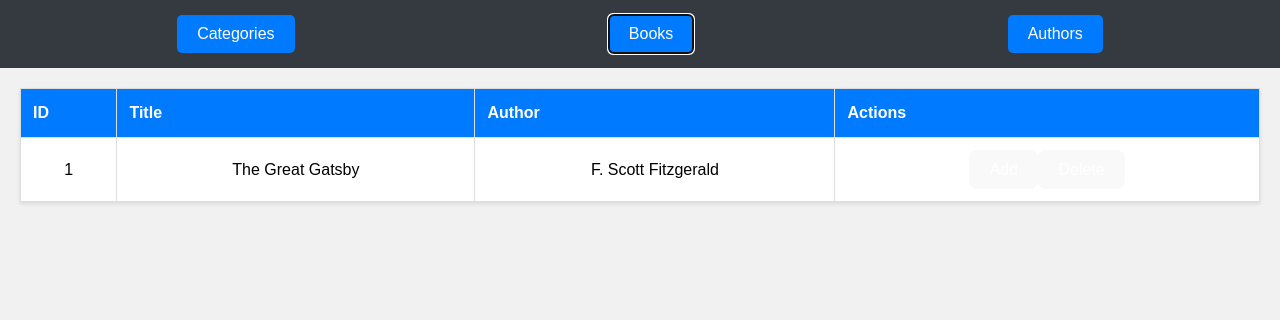
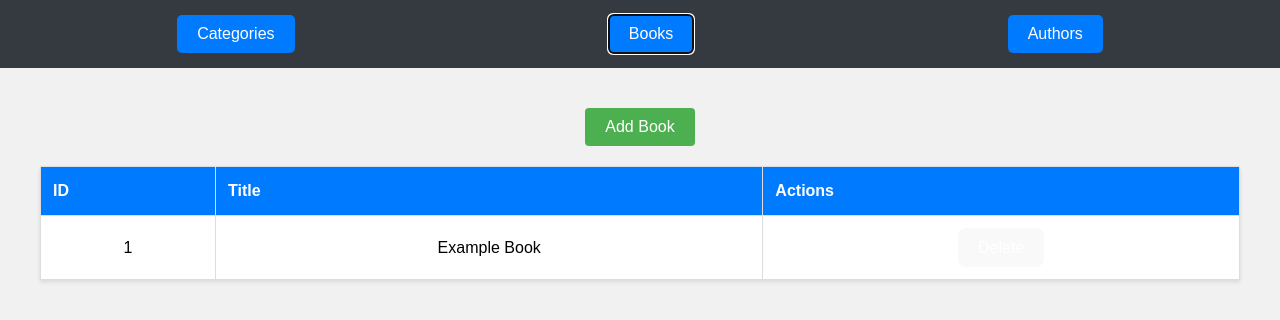
Before and after one commit to Mahmoud-Wafi/Library-System, a React (Vite) app in the folder frontend/: page /admin-dashboard in a window 1280 px wide. Both pictures are taken after a click on the button "Books". Shown: the top 320 px of the page. Built offline with nearby package versions, Linux system fonts and the light colour scheme.

Commit message:
Add book and author with its css

```diff
--- /dev/null
+++ b/frontend/src/components/Admin/Author.css
@@ -0,0 +1,124 @@
+/* General Styles */
+body {
+    font-family: Arial, sans-serif;
+    background-color: #f4f4f4;
+    margin: 0;
+    padding: 0;
+  }
+
+  /* Container Styles */
+  .container {
+    position: relative;
+    padding: 20px;
+  }
+
+  /* Card Styles */
+  .card {
+    position: fixed;
+    top: 50%;
+    left: 50%;
+    transform: translate(-50%, -50%);
+    background-color: #fff;
+    border-radius: 12px;
+    box-shadow: 0 4px 8px rgba(0, 0, 0, 0.1);
+    padding: 20px;
+    width: 300px;
+    z-index: 1000; /* Ensures the card is on top of other content */
+    text-align: center; /* Centers text and button inside the card */
+  }
+
+  /* Close Button Styles */
+  .card .close-button {
+    position: absolute;
+    top: 10px;
+    right: 10px;
+    border: none;
+    background: transparent;
+    font-size: 1.5em;
+    cursor: pointer;
+    color: #333;
+  }
+
+  /* Add Form Styles */
+  .add-form {
+    display: none; /* Hidden by default, shown when needed */
+  }
+
+  .add-form.active {
+    display: block;
+  }
+
+  .add-form h2 {
+    margin: 0 0 10px;
+    color: #333;
+  }
+
+  label {
+    display: block;
+    margin-bottom: 10px;
+    text-align: center; /* Center label text */
+  }
+
+  input {
+    width: calc(100% - 16px); /* Adjust width to account for padding */
+    height: 20px; /* Set height to be smaller, similar to an input field */
+    padding: 8px;
+    border: 1px solid #ccc; /* Simple border */
+    border-radius: 4px;
+    margin-bottom: 10px; /* Add margin below input */
+    background-color: #fff; /* White background */
+    color: #333; /* Text color */
+    font-family: Arial, sans-serif; /* Consistent font */
+  }
+
+  button[type="button"], button[type="submit"] {
+    background-color: #4CAF50;
+    color: #fff;
+    padding: 8px 12px;
+    border: none;
+    border-radius: 4px;
+    cursor: pointer;
+    transition: background-color 0.3s;
+  }
+
+  button[type="button"]:hover, button[type="submit"]:hover {
+    background-color: #45a049;
+  }
+
+  /* Table Styles */
+  table {
+    width: 100%;
+    border-collapse: collapse;
+  }
+
+  th, td {
+    border: 1px solid #ddd;
+    padding: 8px;
+    text-align: left;
+  }
+
+  th {
+    background-color: #f4f4f4;
+    color: #333; /* Header text color */
+  }
+
+  td {
+    color: #000; /* Data text color */
+  }
+
+  /* Add Button Styles */
+  .add-button {
+    background-color: #4CAF50;
+    color: #fff;
+    padding: 10px 20px;
+    border: none;
+    border-radius: 4px;
+    cursor: pointer;
+    transition: background-color 0.3s;
+    display: block;
+    margin: 0 auto 20px; /* Center the button and add space below */
+  }
+
+  .add-button:hover {
+    background-color: #45a049;
+  }
--- a/frontend/src/components/Admin/Authors.tsx
+++ b/frontend/src/components/Admin/Authors.tsx
@@ -1,15 +1,53 @@
-import React from 'react';
+import React, { useState } from 'react';
+import './Author.css';
 
-const Authors: React.FC = () => {
-  const handleEdit = (id: number) => {
-    // Logic for editing the author
+interface Author {
+  id: number;
+  name: string;
+}
+
+const Author: React.FC = () => {
+  const [authors, setAuthors] = useState<Author[]>([
+    { id: 1, name: 'John Doe' }
+  ]);
+  const [showAddForm, setShowAddForm] = useState<boolean>(false);
+  const [newAuthorName, setNewAuthorName] = useState<string>('');
+
+  const handleDelete = (id: number): void => {
+    setAuthors(authors.filter(author => author.id !== id));
   };
 
-  const handleDelete = (id: number) => {
-    // Logic for deleting the author
+  const handleAddButtonClick = (): void => {
+    setShowAddForm(true);
+  };
+
+  const handleAddAuthor = (): void => {
+    if (newAuthorName.trim() === '') {
+      alert('Author name cannot be empty.');
+      return;
+    }
+
+    const newId = authors.length > 0 ? authors[authors.length - 1].id + 1 : 1;
+    const newAuthor: Author = { id: newId, name: newAuthorName };
+
+    setAuthors([...authors, newAuthor]);
+    setNewAuthorName('');
+    setShowAddForm(false);
+  };
+
+  const handleChange = (e: React.ChangeEvent<HTMLInputElement>): void => {
+    setNewAuthorName(e.target.value);
+  };
+
+  const handleCloseForm = (): void => {
+    setShowAddForm(false);
+    setNewAuthorName('');
   };
 
   return (
+    <div className="container">
+      <button onClick={handleAddButtonClick} className="add-button">Add Author</button>
+
       <table>
         <thead>
           <tr>
@@ -19,18 +57,37 @@ const Authors: React.FC = () => {
           </tr>
         </thead>
         <tbody>
-        <tr>
-          <td>1</td>
-          <td>J.K. Rowling</td>
+          {authors.map(author => (
+            <tr key={author.id}>
+              <td>{author.id}</td>
+              <td>{author.name}</td>
               <td>
-            <button onClick={() => handleEdit(1)}>Add</button>
-            <button onClick={() => handleDelete(1)}>Delete</button>
+                <button onClick={() => handleDelete(author.id)}>Delete</button>
               </td>
             </tr>
-        {/* Repeat for other authors */}
+          ))}
         </tbody>
       </table>
+
+      {showAddForm && (
+        <div className="card add-form active">
+          <button onClick={handleCloseForm} className="close-button">×</button>
+          <h2>Add Author</h2>
+          <form onSubmit={(e) => { e.preventDefault(); handleAddAuthor(); }}>
+            <label>
+              Author Name:
+              <input
+                type="text"
+                value={newAuthorName}
+                onChange={handleChange}
+              />
+            </label>
+            <button type="submit">Add Author</button>
+          </form>
+        </div>
+      )}
+    </div>
   );
 };
 
-export default Authors;
+export default Author;
--- /dev/null
+++ b/frontend/src/components/Admin/Book.css
@@ -0,0 +1,124 @@
+/* General Styles */
+body {
+    font-family: Arial, sans-serif;
+    background-color: #f4f4f4;
+    margin: 0;
+    padding: 0;
+  }
+
+  /* Container Styles */
+  .container {
+    position: relative;
+    padding: 20px;
+  }
+
+  /* Card Styles */
+  .card {
+    position: fixed;
+    top: 50%;
+    left: 50%;
+    transform: translate(-50%, -50%);
+    background-color: #fff;
+    border-radius: 12px;
+    box-shadow: 0 4px 8px rgba(0, 0, 0, 0.1);
+    padding: 20px;
+    width: 300px;
+    z-index: 1000; /* Ensures the card is on top of other content */
+    text-align: center; /* Centers text and button inside the card */
+  }
+
+  /* Close Button Styles */
+  .card .close-button {
+    position: absolute;
+    top: 10px;
+    right: 10px;
+    border: none;
+    background: transparent;
+    font-size: 1.5em;
+    cursor: pointer;
+    color: #333;
+  }
+
+  /* Add Form Styles */
+  .add-form {
+    display: none; /* Hidden by default, shown when needed */
+  }
+
+  .add-form.active {
+    display: block;
+  }
+
+  .add-form h2 {
+    margin: 0 0 10px;
+    color: #333;
+  }
+
+  label {
+    display: block;
+    margin-bottom: 10px;
+    text-align: center; /* Center label text */
+  }
+
+  input {
+    width: calc(100% - 16px); /* Adjust width to account for padding */
+    height: 20px; /* Set height to be smaller, similar to an input field */
+    padding: 8px;
+    border: 1px solid #ccc; /* Simple border */
+    border-radius: 4px;
+    margin-bottom: 10px; /* Add margin below input */
+    background-color: #fff; /* White background */
+    color: #333; /* Text color */
+    font-family: Arial, sans-serif; /* Consistent font */
+  }
+
+  button[type="button"], button[type="submit"] {
+    background-color: #4CAF50;
+    color: #fff;
+    padding: 8px 12px;
+    border: none;
+    border-radius: 4px;
+    cursor: pointer;
+    transition: background-color 0.3s;
+  }
+
+  button[type="button"]:hover, button[type="submit"]:hover {
+    background-color: #45a049;
+  }
+
+  /* Table Styles */
+  table {
+    width: 100%;
+    border-collapse: collapse;
+  }
+
+  th, td {
+    border: 1px solid #ddd;
+    padding: 8px;
+    text-align: left;
+  }
+
+  th {
+    background-color: #f4f4f4;
+    color: #333; /* Header text color */
+  }
+
+  td {
+    color: #000; /* Data text color */
+  }
+
+  /* Add Button Styles */
+  .add-button {
+    background-color: #4CAF50;
+    color: #fff;
+    padding: 10px 20px;
+    border: none;
+    border-radius: 4px;
+    cursor: pointer;
+    transition: background-color 0.3s;
+    display: block;
+    margin: 0 auto 20px; /* Center the button and add space below */
+  }
+
+  .add-button:hover {
+    background-color: #45a049;
+  }
--- a/frontend/src/components/Admin/Books.tsx
+++ b/frontend/src/components/Admin/Books.tsx
@@ -1,38 +1,93 @@
-import React from 'react';
+import React, { useState } from 'react';
+import './Book.css';
 
-const Books: React.FC = () => {
-  const handleEdit = (id: number) => {
-    // Logic for editing the book
+interface Book {
+  id: number;
+  title: string;
+}
+
+const Book: React.FC = () => {
+  const [books, setBooks] = useState<Book[]>([
+    { id: 1, title: 'Example Book' }
+  ]);
+  const [showAddForm, setShowAddForm] = useState<boolean>(false);
+  const [newBookTitle, setNewBookTitle] = useState<string>('');
+
+  const handleDelete = (id: number): void => {
+    setBooks(books.filter(book => book.id !== id));
   };
 
-  const handleDelete = (id: number) => {
-    // Logic for deleting the book
+  const handleAddButtonClick = (): void => {
+    setShowAddForm(true);
+  };
+
+  const handleAddBook = (): void => {
+    if (newBookTitle.trim() === '') {
+      alert('Book title cannot be empty.');
+      return;
+    }
+
+    const newId = books.length > 0 ? books[books.length - 1].id + 1 : 1;
+    const newBook: Book = { id: newId, title: newBookTitle };
+
+    setBooks([...books, newBook]);
+    setNewBookTitle('');
+    setShowAddForm(false);
+  };
+
+  const handleChange = (e: React.ChangeEvent<HTMLInputElement>): void => {
+    setNewBookTitle(e.target.value);
+  };
+
+  const handleCloseForm = (): void => {
+    setShowAddForm(false);
+    setNewBookTitle('');
   };
 
   return (
+    <div className="container">
+      <button onClick={handleAddButtonClick} className="add-button">Add Book</button>
+
       <table>
         <thead>
           <tr>
             <th>ID</th>
             <th>Title</th>
-          <th>Author</th>
             <th>Actions</th>
           </tr>
         </thead>
         <tbody>
-        <tr>
-          <td>1</td>
-          <td>The Great Gatsby</td>
-          <td>F. Scott Fitzgerald</td>
+          {books.map(book => (
+            <tr key={book.id}>
+              <td>{book.id}</td>
+              <td>{book.title}</td>
               <td>
-            <button onClick={() => handleEdit(1)}>Add</button>
-            <button onClick={() => handleDelete(1)}>Delete</button>
+                <button onClick={() => handleDelete(book.id)}>Delete</button>
               </td>
             </tr>
-        {/* Repeat for other books */}
+          ))}
         </tbody>
       </table>
+
+      {showAddForm && (
+        <div className="card add-form active">
+          <button onClick={handleCloseForm} className="close-button">×</button>
+          <h2>Add Book</h2>
+          <form onSubmit={(e) => { e.preventDefault(); handleAddBook(); }}>
+            <label>
+              Book Title:
+              <input
+                type="text"
+                value={newBookTitle}
+                onChange={handleChange}
+              />
+            </label>
+            <button type="submit">Add Book</button>
+          </form>
+        </div>
+      )}
+    </div>
   );
 };
 
-export default Books;
+export default Book;
```
Lines whose indentation alone changed are shown as unchanged.
